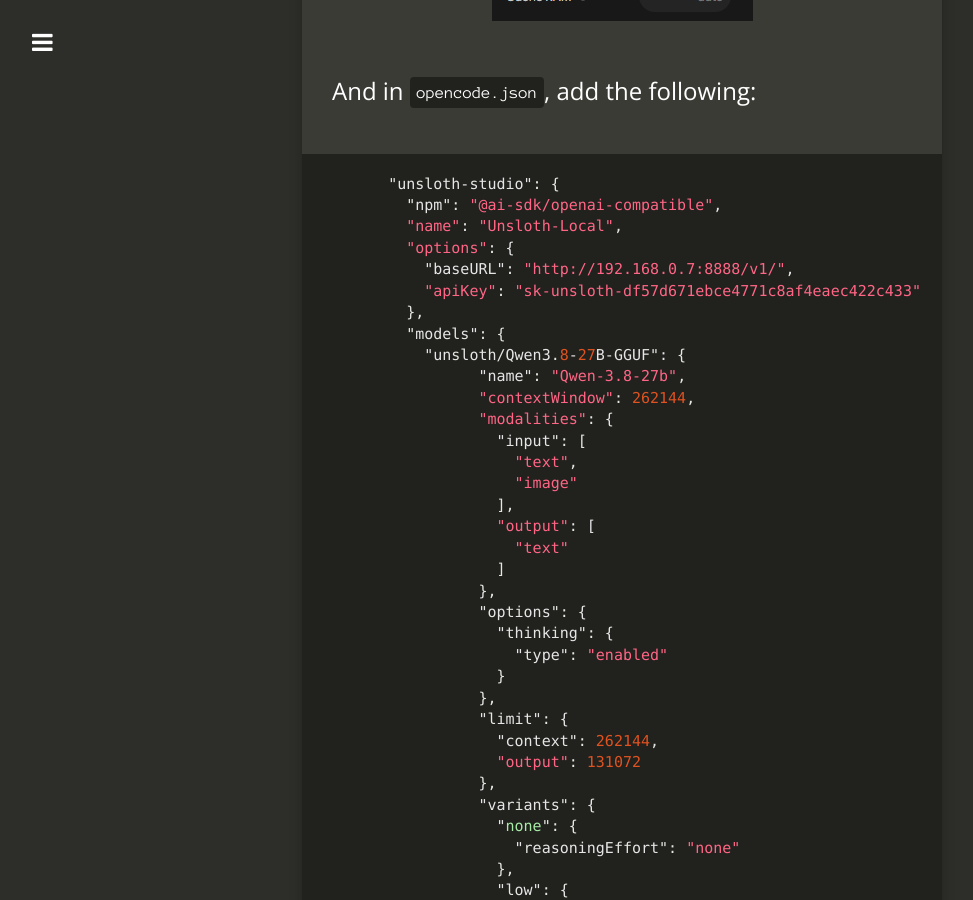
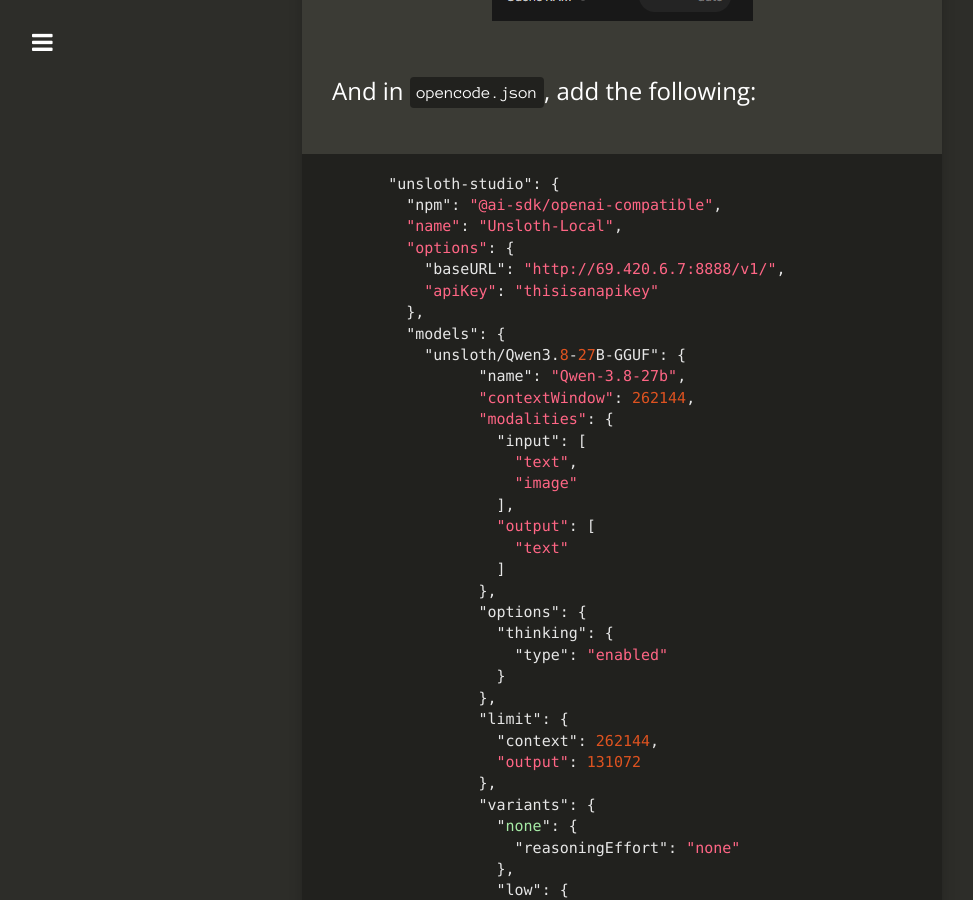
Before and after one commit to Dreamscent/Dreamscent.github.io, a Jekyll site: the page built from _posts/2026-08-21-Local-Qwen3.8-27b-on-RTX5090.md, in a window 1280 px wide and 900 px high, scrolled down 13009 px. Shown: the whole window, without its empty margins (18-991 px from the left). Built offline with Jekyll 4.4.1, drawn with Linux system fonts in a browser that asks for light colours; nearby versions of some CDN libraries.

Commit message:
Eh
More typos

```diff
--- a/_posts/2026-08-21-Local-Qwen3.8-27b-on-RTX5090.md
+++ b/_posts/2026-08-21-Local-Qwen3.8-27b-on-RTX5090.md
@@ -233,8 +233,8 @@
       "npm": "@ai-sdk/openai-compatible",
       "name": "Unsloth-Local",
       "options": {
-        "baseURL": "http://192.168.0.7:8888/v1/",
-        "apiKey": "sk-unsloth-df57d671ebce4771c8af4eaec422c433"
+        "baseURL": "http://69.420.6.7:8888/v1/",
+        "apiKey": "thisisanapikey"
       },
       "models": {
         "unsloth/Qwen3.8-27B-GGUF": {
```
